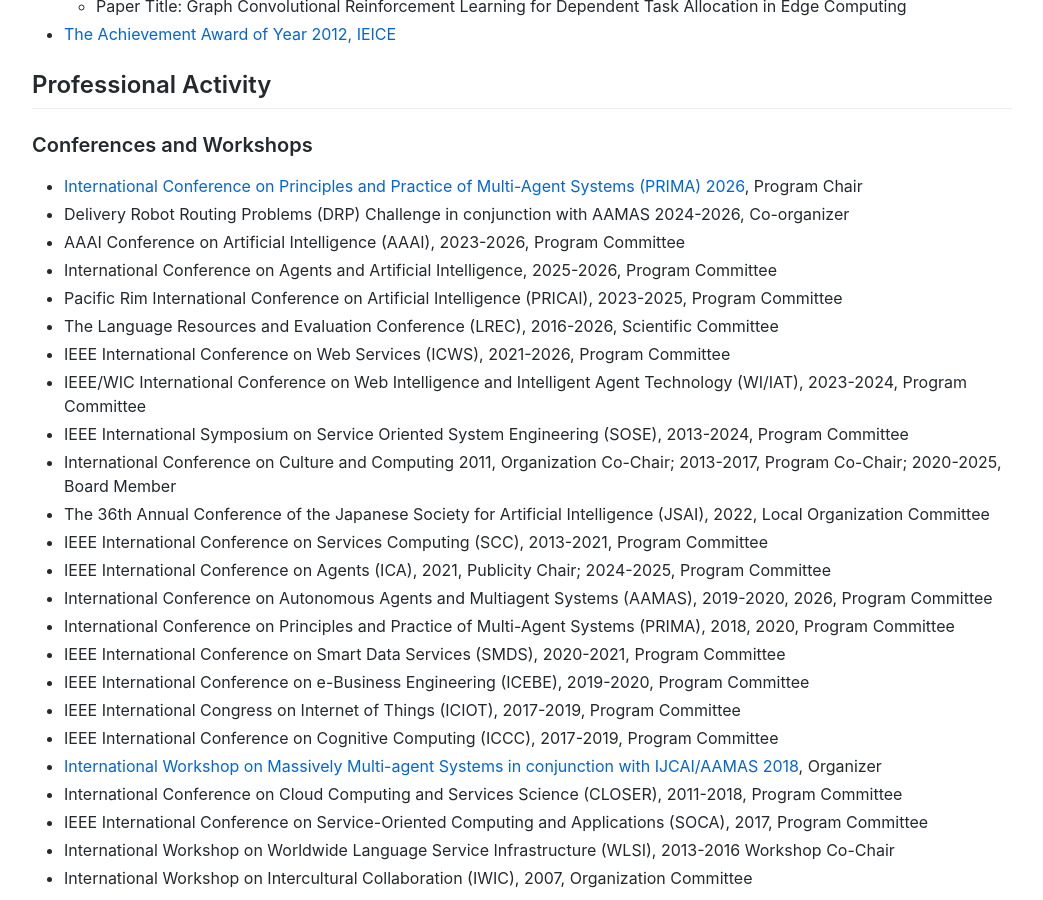
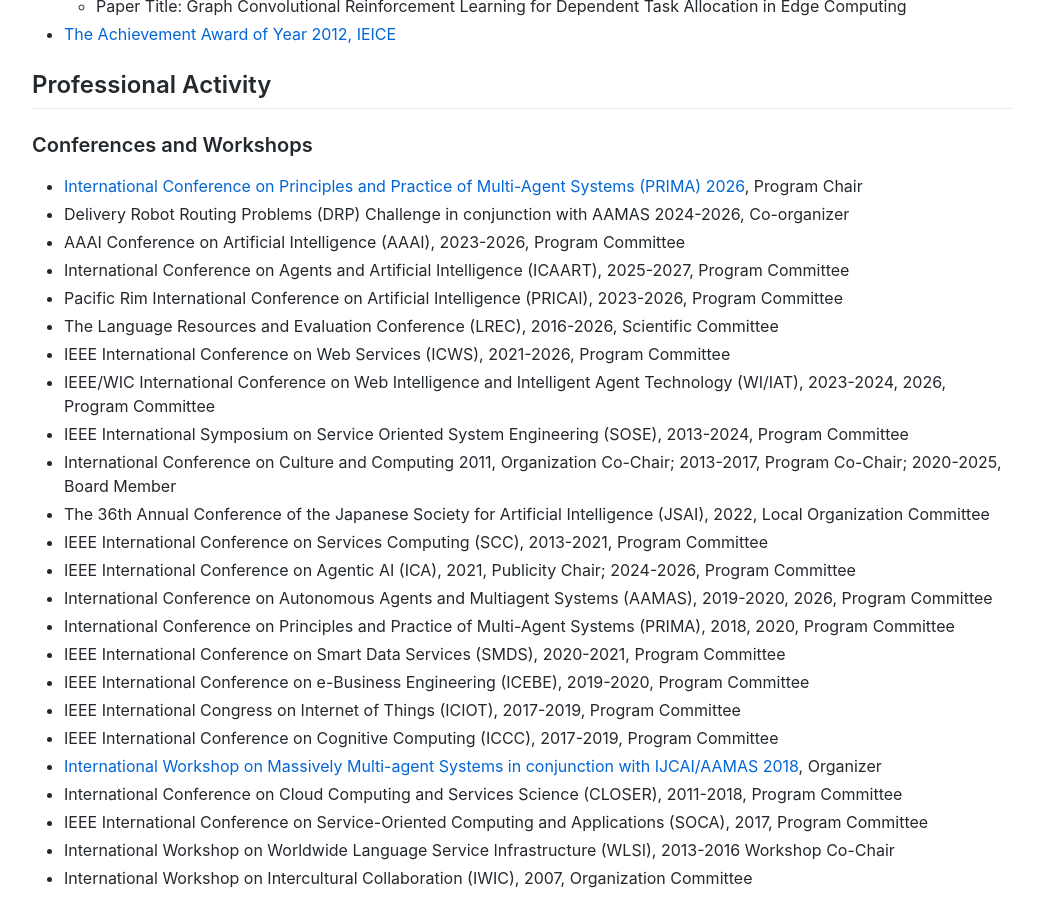
Before and after one commit to lindh/lindh.github.io, a Jekyll site: the page built from index.md, in a window 1280 px wide and 900 px high, scrolled down 7159 px. Shown: the whole window, without its empty margins (118-1161 px from the left). Built offline with Jekyll 4.4.1, drawn with Linux system fonts in a browser that asks for light colours; comment, search, counter and statistics services are not loaded.

Commit message:
Update Professional Activity committee memberships
Co-Authored-By: Claude Opus 4.8 (1M context) <noreply@anthropic.com>

```diff
--- a/index.md
+++ b/index.md
@@ -168,16 +168,16 @@ In October 2022, I started the [Intelligent Computing Laboratory](https://www.ic
 - [International Conference on Principles and Practice of Multi-Agent Systems (PRIMA) 2026](https://www.prima2026.org), Program Chair
 - Delivery Robot Routing Problems (DRP) Challenge in conjunction with AAMAS 2024-2026, Co-organizer
 - AAAI Conference on Artificial Intelligence (AAAI), 2023-2026, Program Committee
-- International Conference on Agents and Artificial Intelligence, 2025-2026, Program Committee
-- Pacific Rim International Conference on Artificial Intelligence (PRICAI), 2023-2025, Program Committee
+- International Conference on Agents and Artificial Intelligence (ICAART), 2025-2027, Program Committee
+- Pacific Rim International Conference on Artificial Intelligence (PRICAI), 2023-2026, Program Committee
 - The Language Resources and Evaluation Conference (LREC), 2016-2026, Scientific Committee
 - IEEE International Conference on Web Services (ICWS), 2021-2026, Program Committee
-- IEEE/WIC International Conference on Web Intelligence and Intelligent Agent Technology (WI/IAT), 2023-2024, Program Committee
+- IEEE/WIC International Conference on Web Intelligence and Intelligent Agent Technology (WI/IAT), 2023-2024, 2026, Program Committee
 - IEEE International Symposium on Service Oriented System Engineering (SOSE), 2013-2024, Program Committee
 - International Conference on Culture and Computing 2011, Organization Co-Chair; 2013-2017, Program Co-Chair; 2020-2025, Board Member
 - The 36th Annual Conference of the Japanese Society for Artificial Intelligence (JSAI), 2022, Local Organization Committee
 - IEEE International Conference on Services Computing (SCC), 2013-2021, Program Committee
-- IEEE International Conference on Agents (ICA), 2021, Publicity Chair; 2024-2025, Program Committee
+- IEEE International Conference on Agentic AI (ICA), 2021, Publicity Chair; 2024-2026, Program Committee
 - International Conference on Autonomous Agents and Multiagent Systems (AAMAS), 2019-2020, 2026, Program Committee
 - International Conference on Principles and Practice of Multi-Agent Systems (PRIMA), 2018, 2020, Program Committee
 - IEEE International Conference on Smart Data Services (SMDS), 2020-2021, Program Committee
```
